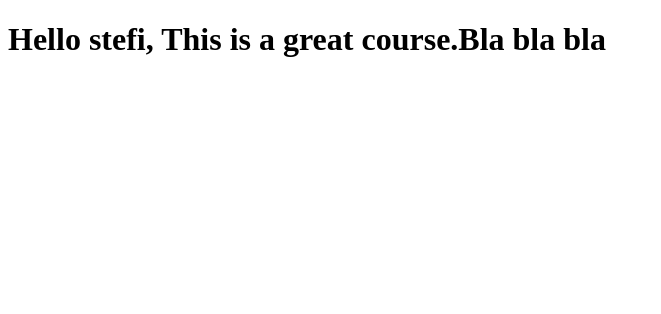
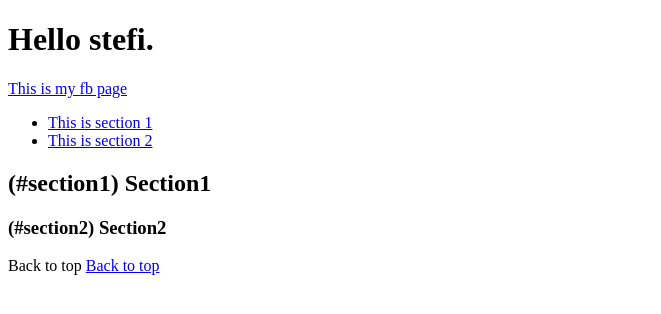
Before and after one commit to stefanija/stefanija5, a plain HTML site: page site/index.html in a window 1280 px wide. Shown: the whole page, without its empty margins (0-661 px from the left). Drawn offline with Linux system fonts and the light colour scheme.

Commit message:
New change

```diff
--- a/site/index.html
+++ b/site/index.html
@@ -4,6 +4,20 @@
 	<title>Hello stefi</title>
 </head>
 <body>
-<h1>Hello stefi, This is a great course.Bla bla bla</h1>
+<h1 id="top">Hello stefi.</h1>
+<a href="https://www.facebook.com/stefanija2" title="My Fb page"> This is my fb page </a>
+<ul>
+	<li> <a href="#section1"> This is section 1 </a> </li>
+	<li> <a href="#section2"> This is section 2 </a> </li>
+</ul>
+
+<section id="section1">
+<h2>(#section1) Section1 </h2>
+</section>
+
+<h3> <a name="Section2"> (#section2) Section2 </a>  </h3>
+
+<p>Back to top <a href="#top"> Back to top </a> </p>
+
 </body>
 </html>
```
